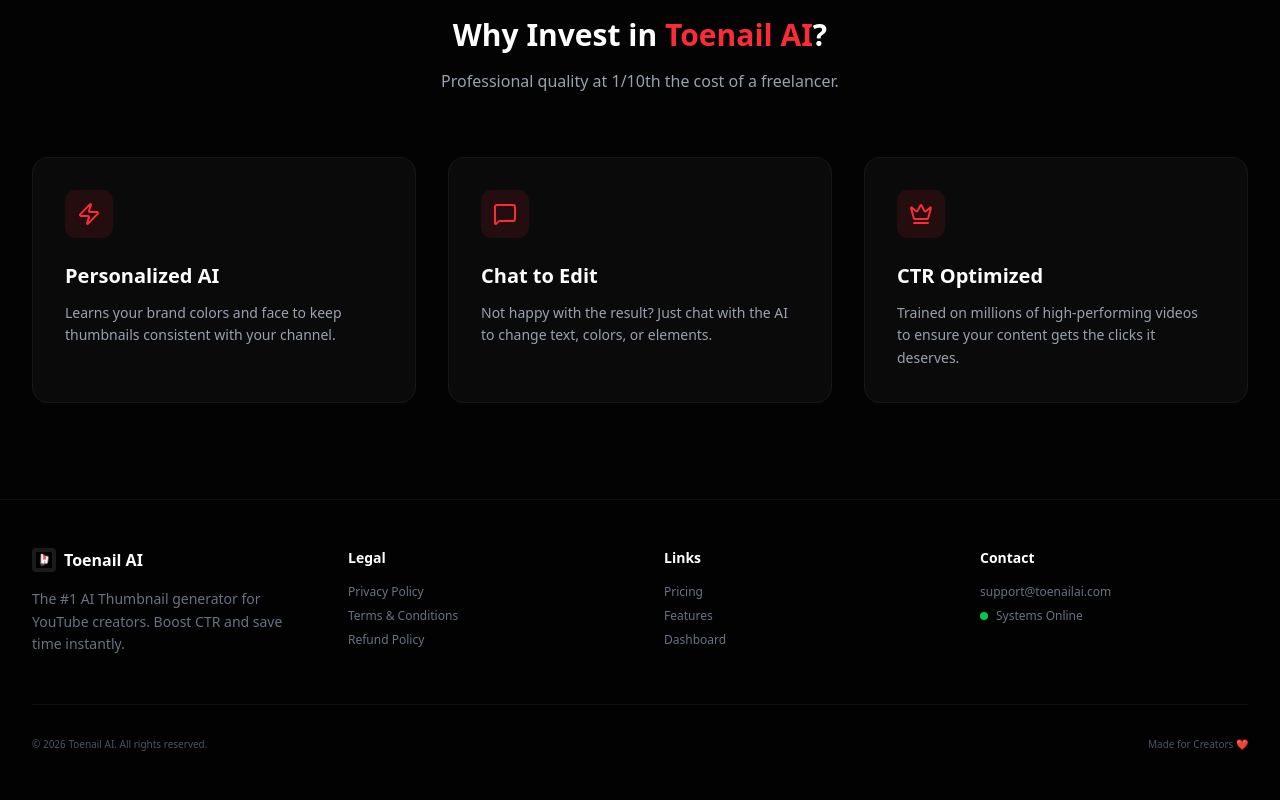
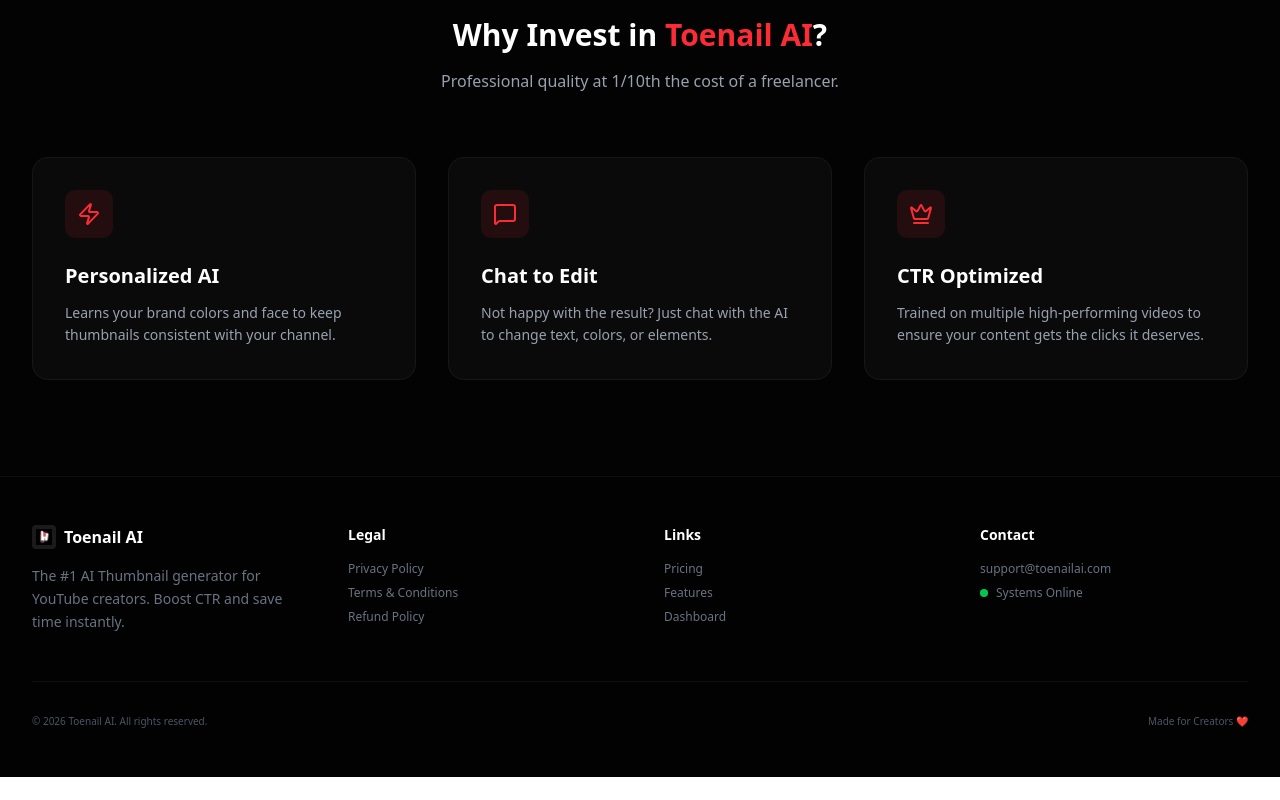
Before and after one commit to Yasho321/Toenail, a React (Vite) app in the folder frontend/: page /pricing in a window 1280 px wide. Shown: the part 1277-2077 px from the top of the page. After the commit the page ends 2054 px from the top, so only its background shows below. Built offline with nearby package versions, Linux system fonts and the light colour scheme; no server answers.

Commit message:
correct facts

```diff
--- a/frontend/src/pages/Pricing.jsx
+++ b/frontend/src/pages/Pricing.jsx
@@ -294,7 +294,7 @@
               {[
                 { icon: Zap, title: "Personalized AI", text: "Learns your brand colors and face to keep thumbnails consistent with your channel." },
                 { icon: MessageSquare, title: "Chat to Edit", text: "Not happy with the result? Just chat with the AI to change text, colors, or elements." },
-                { icon: Crown, title: "CTR Optimized", text: "Trained on millions of high-performing videos to ensure your content gets the clicks it deserves." }
+                { icon: Crown, title: "CTR Optimized", text: "Trained on multiple high-performing videos to ensure your content gets the clicks it deserves." }
               ].map((feature, i) => (
                 <div key={i} className="p-8 rounded-2xl bg-[#0A0A0A] border border-white/5 hover:border-red-500/30 transition-colors group">
                   <div className="w-12 h-12 rounded-lg bg-red-500/10 flex items-center justify-center mb-6 text-red-500 group-hover:scale-110 transition-transform">
```
